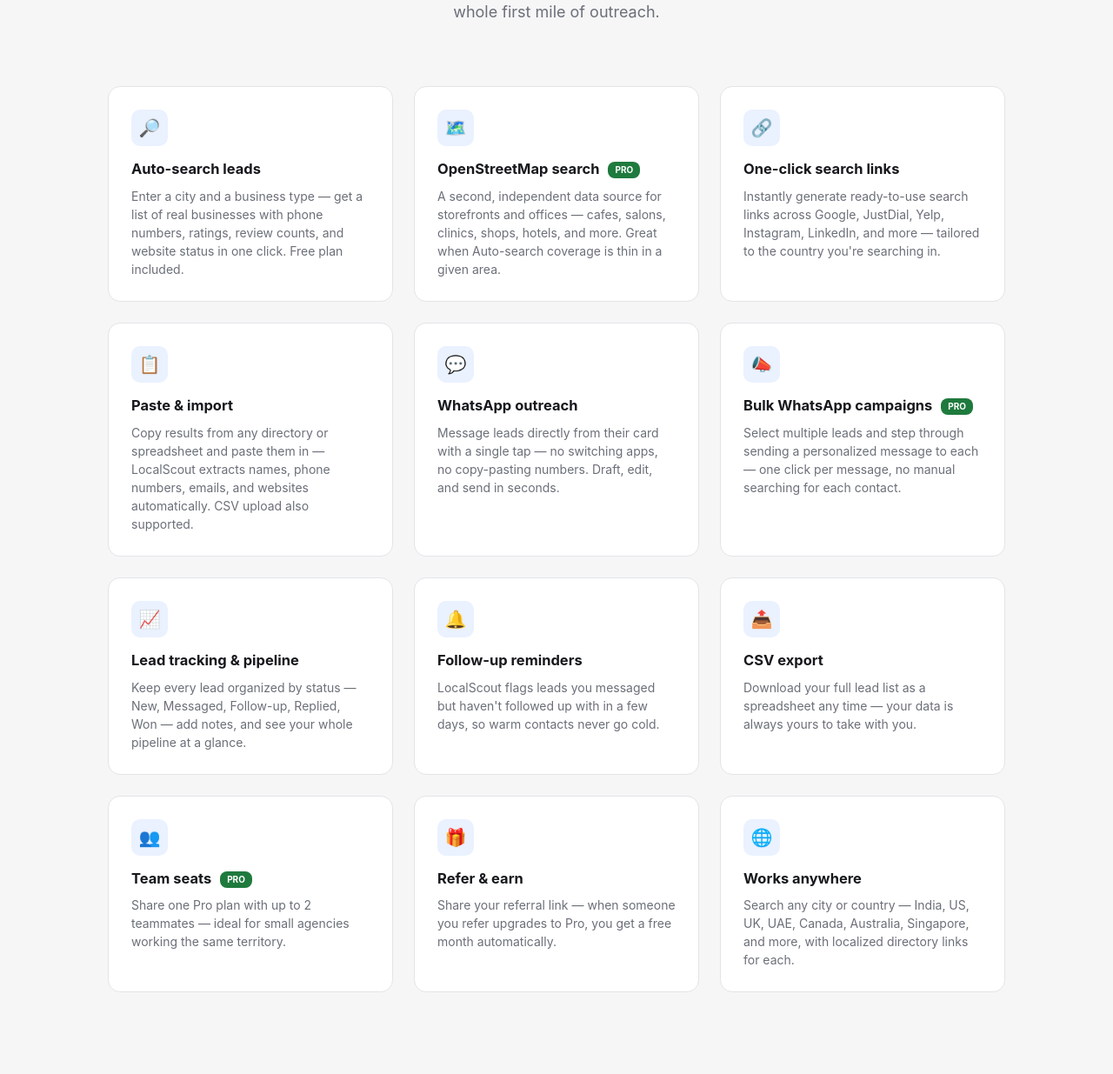
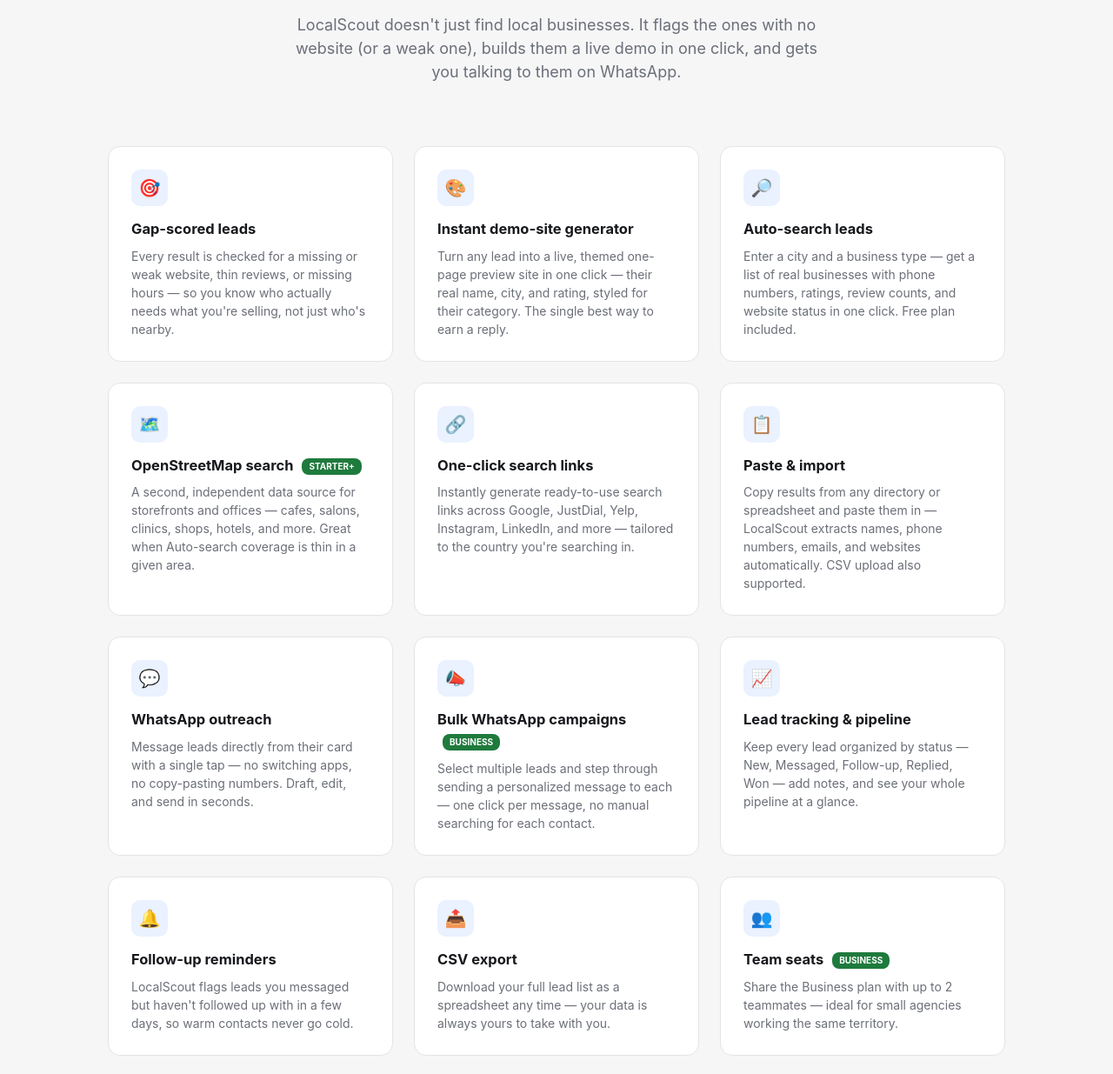
Before and after one commit to krishnamishra-tech/lead-hunter, a website: page features.html in a window 1280 px wide. Shown: the part 211-1446 px from the top of the page at 87% size. Drawn offline with Linux system fonts and the light colour scheme.

Commit message:
Update features.html

```diff
--- a/features.html
+++ b/features.html
@@ -8,7 +8,7 @@
 <meta property="og:title" content="Features — LocalScout">
 <meta property="og:description" content="Find real business leads, message them on WhatsApp, and track every follow-up — see everything LocalScout can do.">
 <meta property="og:type" content="website">
-<link rel="canonical" href="https://localscout.app/features.html">
+<link rel="canonical" href="https://localscout.online/features.html">
 <link rel="stylesheet" href="shared.css">
 </head>
 <body>
@@ -27,8 +27,8 @@
 
 <div class="hero" style="padding:60px 0 40px;">
   <div class="wrap">
-    <h1 style="font-size:36px;">Everything you need to build a lead pipeline</h1>
-    <p class="sub">From finding a business to closing the deal — LocalScout covers the whole first mile of outreach.</p>
+    <h1 style="font-size:36px;">Find the businesses that need you — and prove it before you message them</h1>
+    <p class="sub">LocalScout doesn't just find local businesses. It flags the ones with no website (or a weak one), builds them a live demo in one click, and gets you talking to them on WhatsApp.</p>
   </div>
 </div>
 
@@ -36,13 +36,23 @@
   <div class="wrap">
     <div class="feature-grid">
       <div class="feature-card">
+        <div class="icon">🎯</div>
+        <h3>Gap-scored leads</h3>
+        <p>Every result is checked for a missing or weak website, thin reviews, or missing hours — so you know who actually needs what you're selling, not just who's nearby.</p>
+      </div>
+      <div class="feature-card">
+        <div class="icon">🎨</div>
+        <h3>Instant demo-site generator</h3>
+        <p>Turn any lead into a live, themed one-page preview site in one click — their real name, city, and rating, styled for their category. The single best way to earn a reply.</p>
+      </div>
+      <div class="feature-card">
         <div class="icon">🔎</div>
         <h3>Auto-search leads</h3>
         <p>Enter a city and a business type — get a list of real businesses with phone numbers, ratings, review counts, and website status in one click. Free plan included.</p>
       </div>
       <div class="feature-card">
         <div class="icon">🗺️</div>
-        <h3>OpenStreetMap search <span class="badge-pro">PRO</span></h3>
+        <h3>OpenStreetMap search <span class="badge-pro">STARTER+</span></h3>
         <p>A second, independent data source for storefronts and offices — cafes, salons, clinics, shops, hotels, and more. Great when Auto-search coverage is thin in a given area.</p>
       </div>
       <div class="feature-card">
@@ -62,7 +72,7 @@
       </div>
       <div class="feature-card">
         <div class="icon">📣</div>
-        <h3>Bulk WhatsApp campaigns <span class="badge-pro">PRO</span></h3>
+        <h3>Bulk WhatsApp campaigns <span class="badge-pro">BUSINESS</span></h3>
         <p>Select multiple leads and step through sending a personalized message to each — one click per message, no manual searching for each contact.</p>
       </div>
       <div class="feature-card">
@@ -82,13 +92,13 @@
       </div>
       <div class="feature-card">
         <div class="icon">👥</div>
-        <h3>Team seats <span class="badge-pro">PRO</span></h3>
-        <p>Share one Pro plan with up to 2 teammates — ideal for small agencies working the same territory.</p>
+        <h3>Team seats <span class="badge-pro">BUSINESS</span></h3>
+        <p>Share the Business plan with up to 2 teammates — ideal for small agencies working the same territory.</p>
       </div>
       <div class="feature-card">
         <div class="icon">🎁</div>
         <h3>Refer &amp; earn</h3>
-        <p>Share your referral link — when someone you refer upgrades to Pro, you get a free month automatically.</p>
+        <p>Share your referral link — when someone you refer upgrades, you get a free month automatically.</p>
       </div>
       <div class="feature-card">
         <div class="icon">🌐</div>
```
